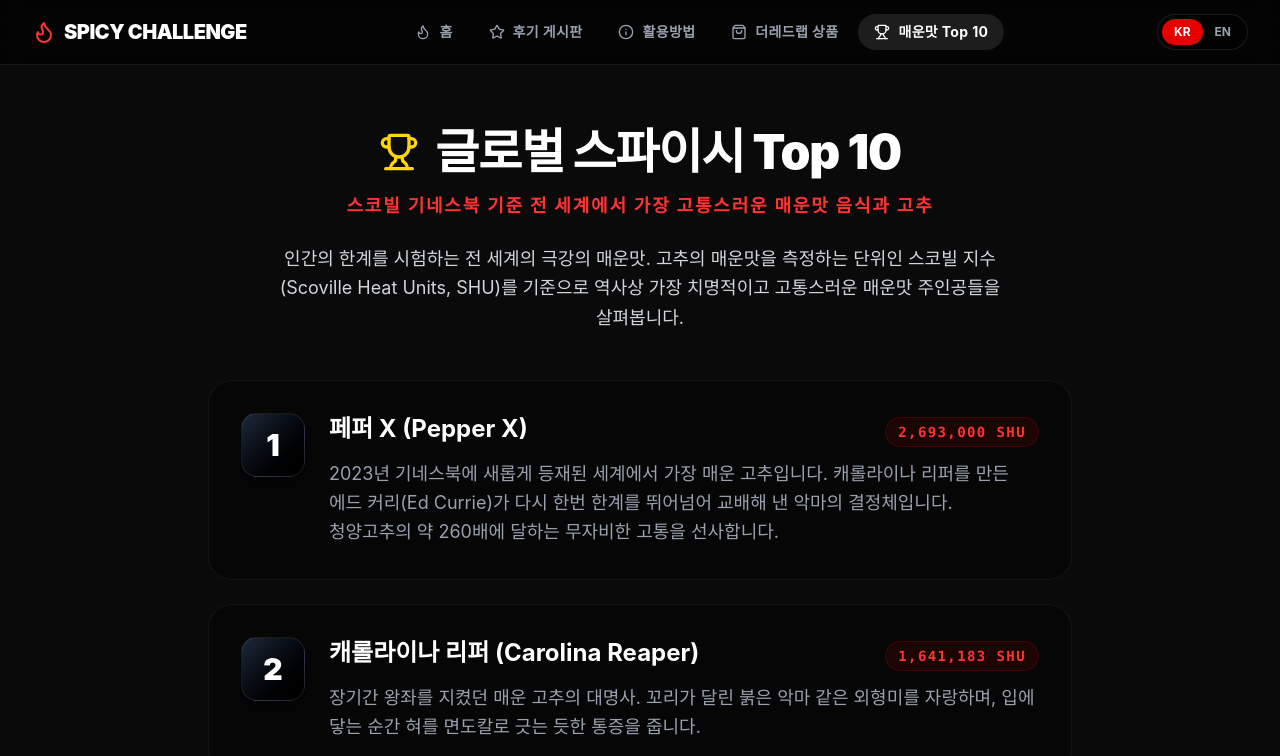
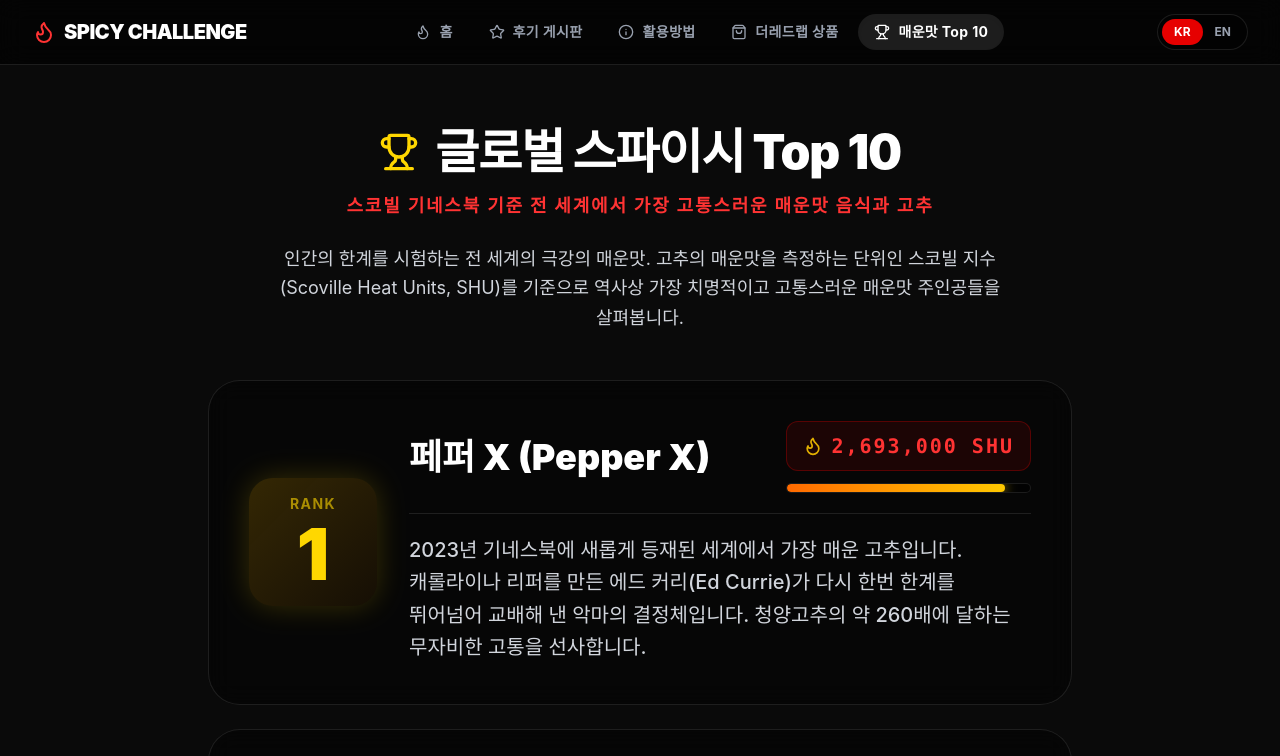
Before and after one commit to 6410740-eng/spicy-challenge, a React (Vite) app: page /top10 in a window 1280 px wide. Shown: the top 756 px of the page. Built offline with nearby package versions, Linux system fonts and the light colour scheme.

Commit message:
style: redesign Top 10 page with rank badges and SHU heat meters

```diff
--- a/package.json
+++ b/package.json
@@ -13,6 +13,7 @@
     "@supabase/supabase-js": "^2.97.0",
     "@tailwindcss/vite": "^4.2.0",
     "canvas-confetti": "^1.9.4",
+    "framer-motion": "^12.34.3",
     "lucide-react": "^0.575.0",
     "react": "^19.2.0",
     "react-dom": "^19.2.0",
--- a/src/App.jsx
+++ b/src/App.jsx
@@ -1,6 +1,7 @@
 import { useState, useEffect } from 'react'
 import { Routes, Route, Link, useLocation } from 'react-router-dom'
 import { Flame, Star, ShoppingBag, Trophy, Info, Menu, X } from 'lucide-react'
+import { AnimatePresence } from 'framer-motion'
 
 // Page Components
 import Home from './pages/Home'
@@ -123,7 +124,8 @@ function App() {
 
             {/* Main Content Area */}
             <div className="w-full flex-1 pt-16 flex flex-col items-center">
-                <Routes>
+                <AnimatePresence mode="wait">
+                    <Routes location={location} key={location.pathname}>
                         {/* We pass the 'lang' state down so pages can translate themselves */}
                         <Route path="/" element={<Home lang={lang} />} />
                         <Route path="/reviews" element={<Reviews lang={lang} />} />
@@ -131,6 +133,7 @@ function App() {
                         <Route path="/products" element={<Products lang={lang} />} />
                         <Route path="/top10" element={<Top10 lang={lang} />} />
                     </Routes>
+                </AnimatePresence>
             </div>
 
             {/* Global Footer */}
--- a/src/pages/Guide.jsx
+++ b/src/pages/Guide.jsx
@@ -1,4 +1,5 @@
 import { Flame, AlertTriangle, CheckCircle2 } from 'lucide-react'
+import { motion } from 'framer-motion'
 
 const t = {
     kr: {
@@ -60,16 +61,36 @@ const t = {
 export default function Guide({ lang }) {
     const text = t[lang] || t.kr
 
+    // Framer Motion Variants
+    const container = {
+        hidden: { opacity: 0 },
+        show: {
+            opacity: 1,
+            transition: { staggerChildren: 0.15 }
+        }
+    }
+
+    const item = {
+        hidden: { opacity: 0, y: 20 },
+        show: { opacity: 1, y: 0, transition: { type: 'spring', stiffness: 100 } }
+    }
+
     return (
-        <div className="w-full max-w-4xl px-4 py-8 md:py-16 animate-in fade-in duration-500 pb-32">
-            <header className="mb-12 text-center">
+        <motion.div
+            initial="hidden"
+            animate="show"
+            exit={{ opacity: 0, y: -20, transition: { duration: 0.3 } }}
+            variants={container}
+            className="w-full max-w-4xl px-4 py-8 md:py-16 pb-32"
+        >
+            <motion.header variants={item} className="mb-12 text-center">
                 <h1 className="text-4xl md:text-5xl font-black font-display tracking-tight mb-4">{text.title}</h1>
                 <p className="text-gray-400 text-lg">{text.subtitle}</p>
-            </header>
+            </motion.header>
 
             <div className="space-y-8">
                 {text.sections.map((sec, i) => (
-                    <section key={i} className="bg-black/40 border border-white/5 rounded-3xl p-6 md:p-8 hover:bg-white/5 transition-colors">
+                    <motion.section key={i} variants={item} className="bg-black/40 border border-white/5 rounded-3xl p-6 md:p-8 hover:bg-white/5 transition-colors group">
                         <div className="flex items-center gap-4 mb-4">
                             <div className="bg-white/5 p-3 rounded-2xl border border-white/10">
                                 {sec.icon}
@@ -79,18 +100,18 @@ export default function Guide({ lang }) {
                         <p className="text-gray-300 leading-relaxed whitespace-pre-line text-lg">
                             {sec.content}
                         </p>
-                    </section>
+                    </motion.section>
                 ))}
             </div>
 
-            <div className="mt-12 bg-spicy-red/10 border border-spicy-red/20 rounded-3xl p-6 md:p-8">
+            <motion.div variants={item} className="mt-12 bg-spicy-red/10 border border-spicy-red/20 rounded-3xl p-6 md:p-8 group hover:bg-spicy-red/20 transition-colors duration-500">
                 <h3 className="text-xl font-bold font-display text-spicy-red-light mb-4">{text.tipsTitle}</h3>
                 <ul className="list-disc list-inside space-y-2 text-gray-300">
                     {text.tips.map((tip, i) => (
                         <li key={i} className="leading-relaxed">{tip}</li>
                     ))}
                 </ul>
-            </div>
-        </div>
+            </motion.div>
+        </motion.div>
     )
 }
--- a/src/pages/Products.jsx
+++ b/src/pages/Products.jsx
@@ -1,4 +1,5 @@
 import { ShoppingBag, ExternalLink } from 'lucide-react'
+import { motion } from 'framer-motion'
 
 const t = {
     kr: {
@@ -80,19 +81,35 @@ const t = {
 export default function Products({ lang }) {
     const text = t[lang] || t.kr
 
+    const container = {
+        hidden: { opacity: 0 },
+        show: { opacity: 1, transition: { staggerChildren: 0.1 } }
+    }
+
+    const item = {
+        hidden: { opacity: 0, scale: 0.9 },
+        show: { opacity: 1, scale: 1, transition: { type: 'spring', bounce: 0.4 } }
+    }
+
     return (
-        <div className="w-full max-w-6xl px-4 py-8 md:py-16 animate-in fade-in duration-500 pb-32">
-            <header className="mb-16 text-center">
+        <motion.div
+            variants={container}
+            initial="hidden"
+            animate="show"
+            exit={{ opacity: 0, y: -20, transition: { duration: 0.3 } }}
+            className="w-full max-w-6xl px-4 py-8 md:py-16 pb-32"
+        >
+            <motion.header variants={item} className="mb-16 text-center">
                 <h1 className="text-4xl md:text-5xl font-black font-display tracking-tight mb-4 flex items-center justify-center gap-3">
                     <ShoppingBag className="w-10 h-10 text-spicy-red-light" />
                     {text.title}
                 </h1>
                 <p className="text-gray-400 text-lg">{text.subtitle}</p>
-            </header>
+            </motion.header>
 
-            <div className="grid grid-cols-1 md:grid-cols-2 lg:grid-cols-4 gap-6">
+            <motion.div variants={container} className="grid grid-cols-1 md:grid-cols-2 lg:grid-cols-4 gap-6">
                 {text.products.map(product => (
-                    <div key={product.id} className="bg-black/40 border border-white/5 rounded-3xl overflow-hidden hover:border-white/20 transition-all duration-300 group flex flex-col h-full">
+                    <motion.div variants={item} whileHover={{ y: -10 }} key={product.id} className="bg-black/40 border border-white/5 rounded-3xl overflow-hidden hover:border-white/20 hover:shadow-[0_0_30px_rgba(230,0,0,0.2)] transition-all duration-300 group flex flex-col h-full">
                         <div className="relative aspect-square overflow-hidden bg-gray-900">
                             {product.tag && (
                                 <div className="absolute top-3 right-3 bg-spicy-red text-white text-xs font-bold px-3 py-1 rounded-full z-10 shadow-lg tracking-widest uppercase">
@@ -120,9 +137,9 @@ export default function Products({ lang }) {
                                 </button>
                             </div>
                         </div>
-                    </div>
+                    </motion.div>
                 ))}
-            </div>
-        </div>
+            </motion.div>
+        </motion.div>
     )
 }
--- a/src/pages/Reviews.jsx
+++ b/src/pages/Reviews.jsx
@@ -1,6 +1,6 @@
-import { useState, useEffect } from 'react'
 import { supabase } from '../supabaseClient'
 import { MessageSquare, ThumbsUp, Clock } from 'lucide-react'
+import { motion } from 'framer-motion'
 
 // Translation dict
 const t = {
@@ -109,18 +109,33 @@ export default function Reviews({ lang }) {
         return `${d.getFullYear()}.${String(d.getMonth() + 1).padStart(2, '0')}.${String(d.getDate()).padStart(2, '0')}`
     }
 
+    const container = {
+        hidden: { opacity: 0 },
+        show: { opacity: 1, transition: { staggerChildren: 0.1 } }
+    }
+    const item = {
+        hidden: { opacity: 0, y: 20 },
+        show: { opacity: 1, y: 0 }
+    }
+
     return (
-        <div className="w-full max-w-4xl px-4 py-8 md:py-16 animate-in fade-in duration-500 pb-32">
-            <header className="mb-12 text-center">
+        <motion.div
+            initial="hidden"
+            animate="show"
+            exit={{ opacity: 0, y: -20, transition: { duration: 0.3 } }}
+            variants={container}
+            className="w-full max-w-4xl px-4 py-8 md:py-16 pb-32"
+        >
+            <motion.header variants={item} className="mb-12 text-center">
                 <h1 className="text-4xl md:text-5xl font-black font-display tracking-tight mb-4 flex items-center justify-center gap-3">
                     <MessageSquare className="w-10 h-10 text-spicy-red-light" />
                     {text.title}
                 </h1>
                 <p className="text-gray-400 text-lg">{text.subtitle}</p>
-            </header>
+            </motion.header>
 
             {/* Review Input Form */}
-            <section className="bg-black/50 border border-spicy-red/20 rounded-3xl p-6 md:p-8 mb-12 shadow-[0_0_30px_rgba(230,0,0,0.1)]">
+            <motion.section variants={item} className="bg-black/50 border border-spicy-red/20 rounded-3xl p-6 md:p-8 mb-12 shadow-[0_0_30px_rgba(230,0,0,0.1)]">
                 <form onSubmit={handleSubmit} className="flex flex-col gap-4">
                     <input
                         type="text"
@@ -154,17 +169,17 @@ export default function Reviews({ lang }) {
                         </button>
                     </div>
                 </form>
-            </section>
+            </motion.section>
 
             {/* Reviews List */}
-            <section className="space-y-4">
+            <motion.section variants={container} className="space-y-4">
                 {isLoading ? (
                     <div className="text-center text-gray-500 py-10 animate-pulse">Loading reviews...</div>
                 ) : reviews.length === 0 ? (
                     <div className="text-center text-gray-500 py-10 bg-white/5 rounded-2xl border border-white/5">{text.msgEmpty}</div>
                 ) : (
                     reviews.map((review) => (
-                        <div key={review.id} className="bg-black/30 border border-white/5 rounded-2xl p-6 hover:bg-white/5 transition-all">
+                        <motion.div variants={item} layout key={review.id} className="bg-black/30 border border-white/5 rounded-2xl p-6 hover:bg-white/5 transition-all">
                             <div className="flex justify-between items-start mb-4">
                                 <span className="font-bold text-lg text-white">{review.nickname}</span>
                                 <span className="text-sm font-mono text-gray-500 flex items-center gap-1">
@@ -183,10 +198,10 @@ export default function Reviews({ lang }) {
                                     {review.likes || 0}
                                 </button>
                             </div>
-                        </div>
+                        </motion.div>
                     ))
                 )}
-            </section>
-        </div>
+            </motion.section>
+        </motion.div>
     )
 }
--- a/src/pages/Top10.jsx
+++ b/src/pages/Top10.jsx
@@ -1,4 +1,5 @@
-import { Trophy } from 'lucide-react'
+import { Trophy, Flame } from 'lucide-react'
+import { motion } from 'framer-motion'
 
 const t = {
     kr: {
@@ -120,9 +121,25 @@ const t = {
 export default function Top10({ lang }) {
     const text = t[lang] || t.kr
 
+    const container = {
+        hidden: { opacity: 0 },
+        show: { opacity: 1, transition: { staggerChildren: 0.1 } }
+    }
+
+    const item = {
+        hidden: { opacity: 0, x: -30 },
+        show: { opacity: 1, x: 0, transition: { type: 'spring', stiffness: 100 } }
+    }
+
     return (
-        <div className="w-full max-w-4xl px-4 py-8 md:py-16 animate-in fade-in duration-500 pb-32">
-            <header className="mb-12 text-center">
+        <motion.div
+            initial="hidden"
+            animate="show"
+            exit={{ opacity: 0, x: 30, transition: { duration: 0.3 } }}
+            variants={container}
+            className="w-full max-w-4xl px-4 py-8 md:py-16 pb-32"
+        >
+            <motion.header variants={item} className="mb-12 text-center">
                 <h1 className="text-4xl md:text-5xl font-black font-display tracking-tight mb-4 flex items-center justify-center gap-4">
                     <Trophy className="w-10 h-10 text-[#FFD700]" />
                     {text.title}
@@ -131,31 +148,67 @@ export default function Top10({ lang }) {
                 <p className="text-gray-300 leading-relaxed text-lg max-w-3xl mx-auto">
                     {text.intro}
                 </p>
-            </header>
+            </motion.header>
 
-            <div className="space-y-6">
-                {text.items.map((item) => (
-                    <article key={item.rank} className="bg-black/30 border border-white/5 rounded-3xl p-6 md:p-8 flex flex-col md:flex-row gap-6 items-start hover:bg-white/5 transition-all duration-300 relative overflow-hidden group">
-                        <div className="absolute left-0 top-0 h-full w-1 bg-gradient-to-b from-spicy-red-light to-transparent opacity-0 group-hover:opacity-100 transition-opacity"></div>
+            <motion.div variants={container} className="space-y-6">
+                {text.items.map((entry) => {
+                    const rawShu = parseInt(entry.shu.replace(/[^0-9]/g, '')) || 0;
+                    const heatPercent = Math.min(100, Math.max(5, (rawShu / 3000000) * 100)); // Max 3M SHU
 
-                        <div className="flex-shrink-0 flex items-center justify-center w-16 h-16 rounded-2xl bg-gradient-to-br from-gray-800 to-black border border-white/10 shadow-lg text-3xl font-black font-display text-white">
-                            {item.rank}
-                        </div>
+                    let rankColors = "from-gray-800 to-black text-gray-400 border-white/10";
+                    if (entry.rank === 1) rankColors = "from-yellow-500/20 to-yellow-700/10 text-[#FFD700] border-yellow-500/50 shadow-[0_0_30px_rgba(255,215,0,0.2)]";
+                    else if (entry.rank === 2) rankColors = "from-gray-300/20 to-gray-500/10 text-[#E0E0E0] border-gray-400/50 shadow-[0_0_20px_rgba(200,200,200,0.1)]";
+                    else if (entry.rank === 3) rankColors = "from-amber-600/20 to-amber-800/10 text-[#CD7F32] border-amber-600/50 shadow-[0_0_20px_rgba(205,127,50,0.1)]";
 
-                        <div className="flex-1">
-                            <div className="flex flex-col md:flex-row md:items-baseline md:justify-between gap-2 mb-3">
-                                <h2 className="text-2xl font-bold font-display text-white group-hover:text-spicy-red-light transition-colors">{item.name}</h2>
-                                <span className="inline-block px-3 py-1 bg-spicy-red/10 border border-spicy-red/20 rounded-full text-spicy-red-light text-sm font-mono font-bold tracking-widest uppercase self-start md:self-auto">
-                                    {item.shu}
-                                </span>
+                    return (
+                        <motion.article
+                            custom={entry.rank}
+                            variants={item}
+                            whileHover={{ y: -5, scale: 1.01 }}
+                            key={entry.rank}
+                            className="bg-black/40 backdrop-blur-md border border-white/10 rounded-[2rem] p-6 md:p-10 flex flex-col md:flex-row gap-8 items-center hover:bg-white/5 hover:border-spicy-red/50 hover:shadow-[0_0_40px_rgba(230,0,0,0.15)] transition-all duration-500 relative overflow-hidden group"
+                        >
+                            {/* Background Heat Glow on Hover */}
+                            <div className="absolute top-0 right-0 w-64 h-64 bg-spicy-red/20 rounded-full blur-[80px] -mr-32 -mt-32 opacity-0 group-hover:opacity-100 transition-opacity duration-700 pointer-events-none"></div>
+
+                            {/* Rank Badge */}
+                            <div className={`flex-shrink-0 flex flex-col items-center justify-center w-24 h-24 md:w-32 md:h-32 rounded-[1.5rem] bg-gradient-to-br ${rankColors} text-5xl md:text-7xl font-black font-display relative z-10 transition-colors duration-500`}>
+                                <span className="text-[10px] md:text-sm font-bold tracking-widest uppercase opacity-60 mb-1">RANK</span>
+                                {entry.rank}
                             </div>
-                            <p className="text-gray-400 leading-relaxed text-lg">
-                                {item.desc}
-                            </p>
-                        </div>
-                    </article>
-                ))}
-            </div>
-        </div>
+
+                            <div className="flex-1 w-full relative z-10">
+                                <div className="flex flex-col md:flex-row md:items-center md:justify-between gap-4 mb-5">
+                                    <h2 className="text-3xl md:text-4xl font-black font-display text-white group-hover:text-spicy-red-light transition-colors duration-300">
+                                        {entry.name}
+                                    </h2>
+
+                                    {/* SHU Tag & Meter */}
+                                    <div className="flex flex-col items-start md:items-end min-w-[220px]">
+                                        <div className="flex items-center gap-2 bg-spicy-red/10 border border-spicy-red/30 rounded-xl px-4 py-2.5 mb-3 group-hover:bg-spicy-red/20 transition-colors">
+                                            <Flame className={`w-5 h-5 ${entry.rank === 1 ? 'text-yellow-400 animate-pulse' : 'text-spicy-red-light'}`} />
+                                            <span className="text-spicy-red-light font-mono font-bold text-lg md:text-xl tracking-widest">{entry.shu}</span>
+                                        </div>
+                                        {/* Heat Meter Bar */}
+                                        <div className="w-full h-2.5 bg-black/60 rounded-full overflow-hidden border border-white/10 shadow-inner">
+                                            <motion.div
+                                                initial={{ width: 0 }}
+                                                animate={{ width: `${heatPercent}%` }}
+                                                transition={{ duration: 1.5, delay: entry.rank * 0.1 + 0.5, ease: 'easeOut' }}
+                                                className={`h-full rounded-full bg-gradient-to-r ${entry.rank === 1 ? 'from-orange-500 to-yellow-400 shadow-[0_0_12px_rgba(255,215,0,0.8)]' : 'from-red-900 via-spicy-red to-spicy-red-light shadow-[0_0_12px_rgba(230,0,0,0.8)]'}`}
+                                            ></motion.div>
+                                        </div>
+                                    </div>
+                                </div>
+
+                                <p className="text-gray-300 leading-relaxed text-lg md:text-xl border-t border-white/10 pt-5 font-medium">
+                                    {entry.desc}
+                                </p>
+                            </div>
+                        </motion.article>
+                    )
+                })}
+            </motion.div>
+        </motion.div>
     )
 }
```
Also changed, not shown: src/pages/Home.jsx (+9 -2 lines), 1 other file (tests, documents, lock files or other folders). Lines whose indentation alone changed are shown as unchanged.
